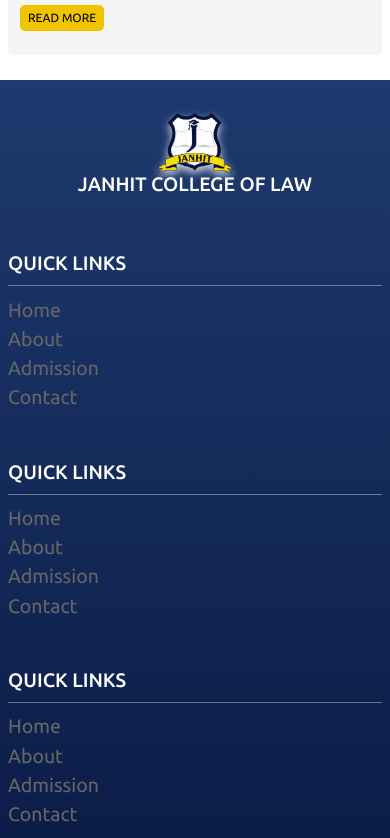
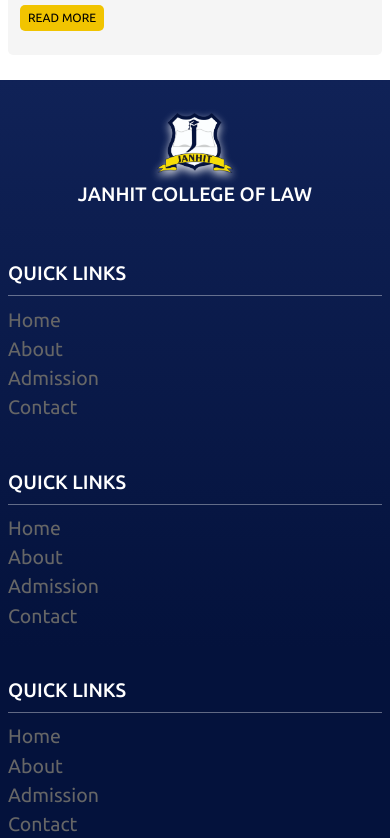
Before and after one commit to nitinkohaal/Janhit_college, a plain HTML site: page index.html in a window 390 px wide. Shown: the part 5441-6279 px from the top of the page. Drawn offline with nearby package versions, Linux system fonts and the light colour scheme.

Commit message:
footer seting

```diff
--- a/styles/responsive.css
+++ b/styles/responsive.css
@@ -443,6 +443,7 @@
 
 .footer-heading {
     margin-bottom: 0;
+    gap: 10px;
 }
 
 .social-media{
--- a/styles/style.css
+++ b/styles/style.css
@@ -931,7 +931,7 @@
 .footer{
     padding-top: 50px  ;
     background: #04123c;
-    background: linear-gradient(to top, #030f35, #1e3a6e);
+    background: linear-gradient(to top, #04123c, #04123c, #102257);
 
 }
 
```
